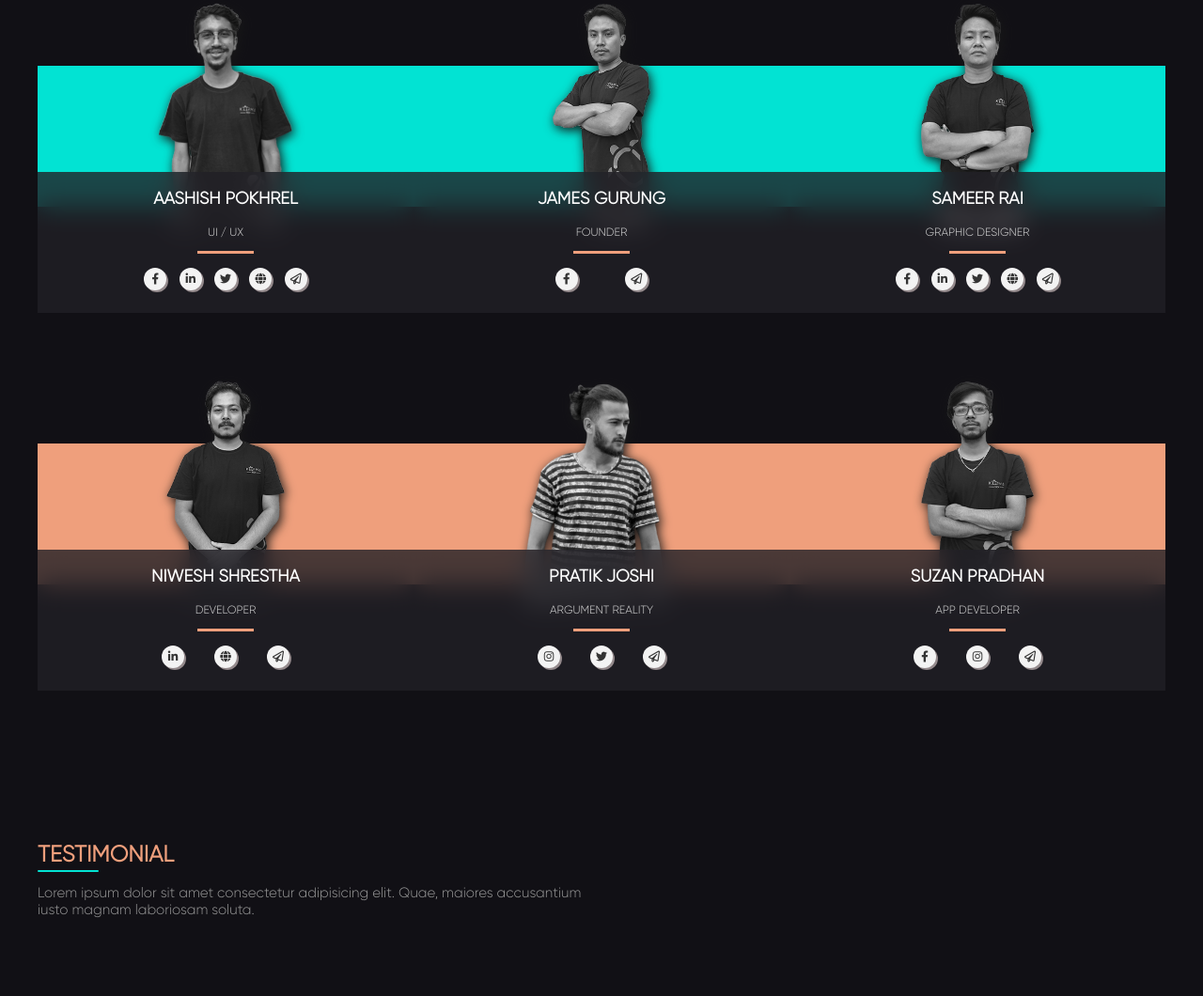
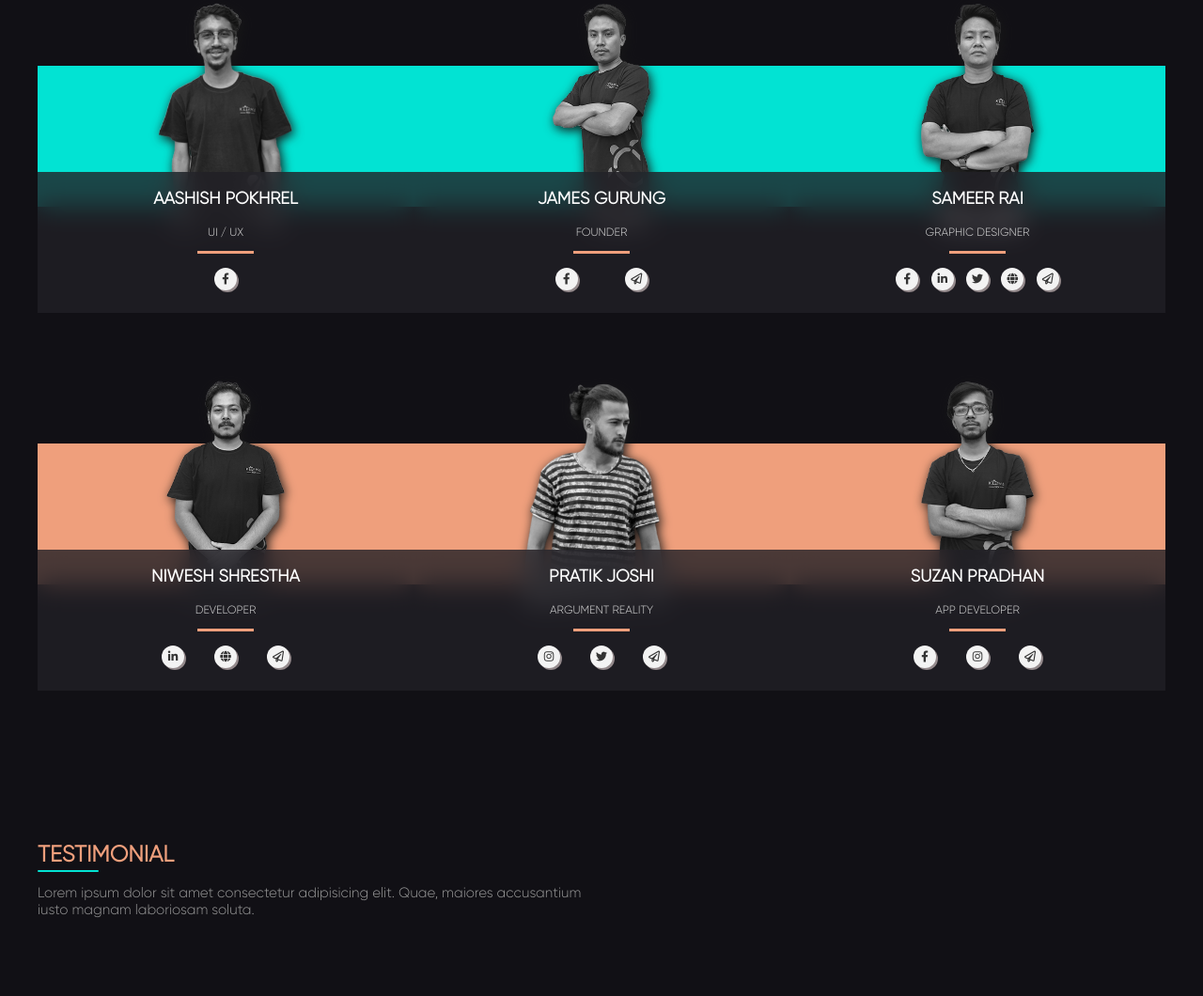
Before and after one commit to suzanpradhan/kurma-tech-web-live, a plain HTML site: page index.html in a window 1280 px wide. Shown: the part 2652-3712 px from the top of the page at 94% size. Drawn offline with Linux system fonts and the light colour scheme.

Commit message:
Social Links

```diff
--- a/index.html
+++ b/index.html
@@ -178,11 +178,7 @@
                                 <h3>Aashish Pokhrel</h3>
                                 <h6>UI / UX</h6>
                                 <div class="team_social_links">
-                                    <span><a href="#"><i class="fab fa-facebook-f"></i></a></span>
-                                    <span><a href="#"><i class="fab fa-linkedin-in"></i></a></span>
-                                    <span><a href="#"><i class="fab fa-twitter"></i></a></span>
-                                    <span><a href="#"><i class="fas fa-globe"></i></a></span>
-                                    <span><a href="#"><i class="far fa-paper-plane"></i></a></span>
+                                    <span><a href="https://www.facebook.com/dronaaashis.aashis" target="_blank"><i class="fab fa-facebook-f"></i></a></span>
                                 </div>
                             </div>
                         </div>
```
